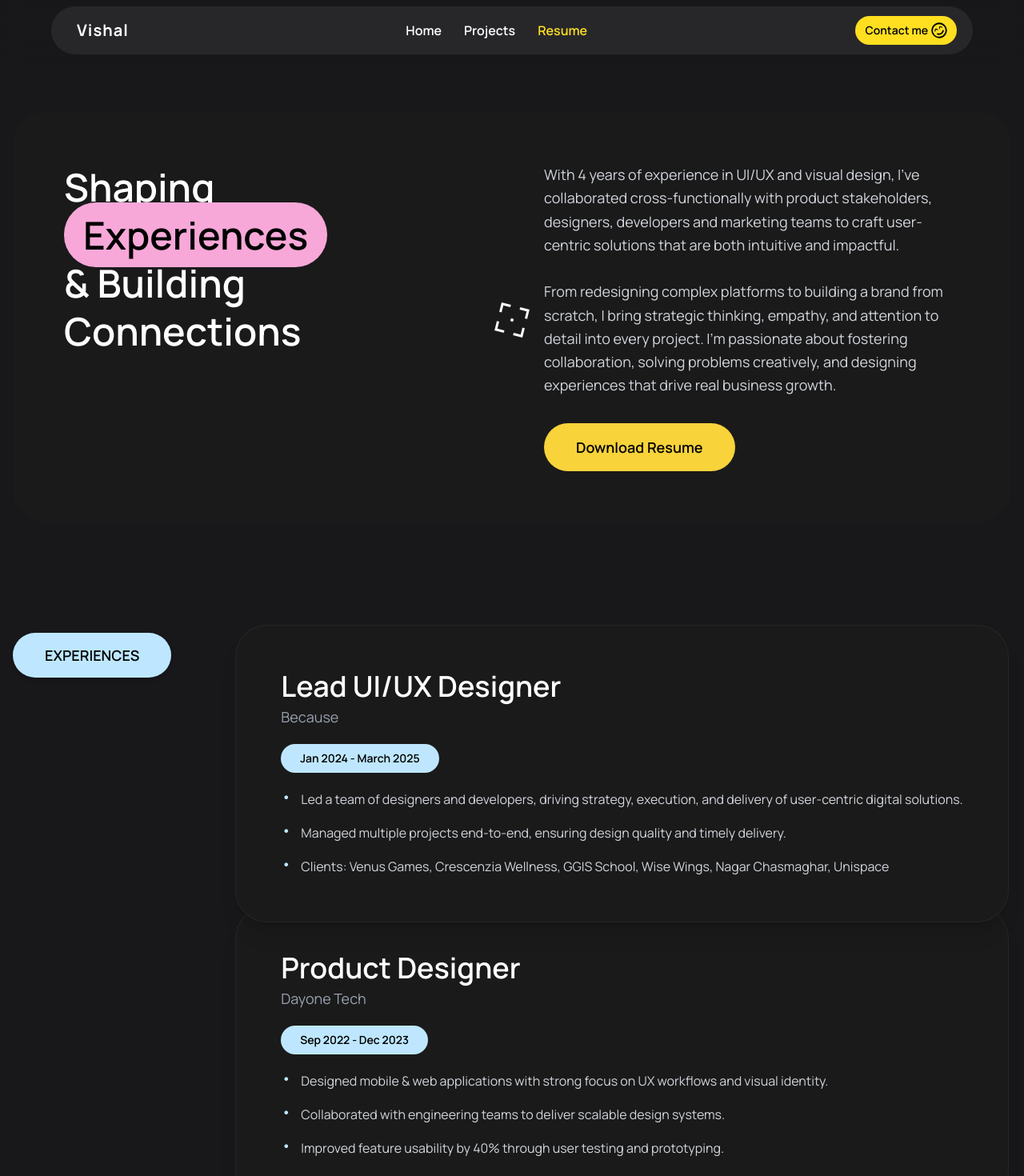
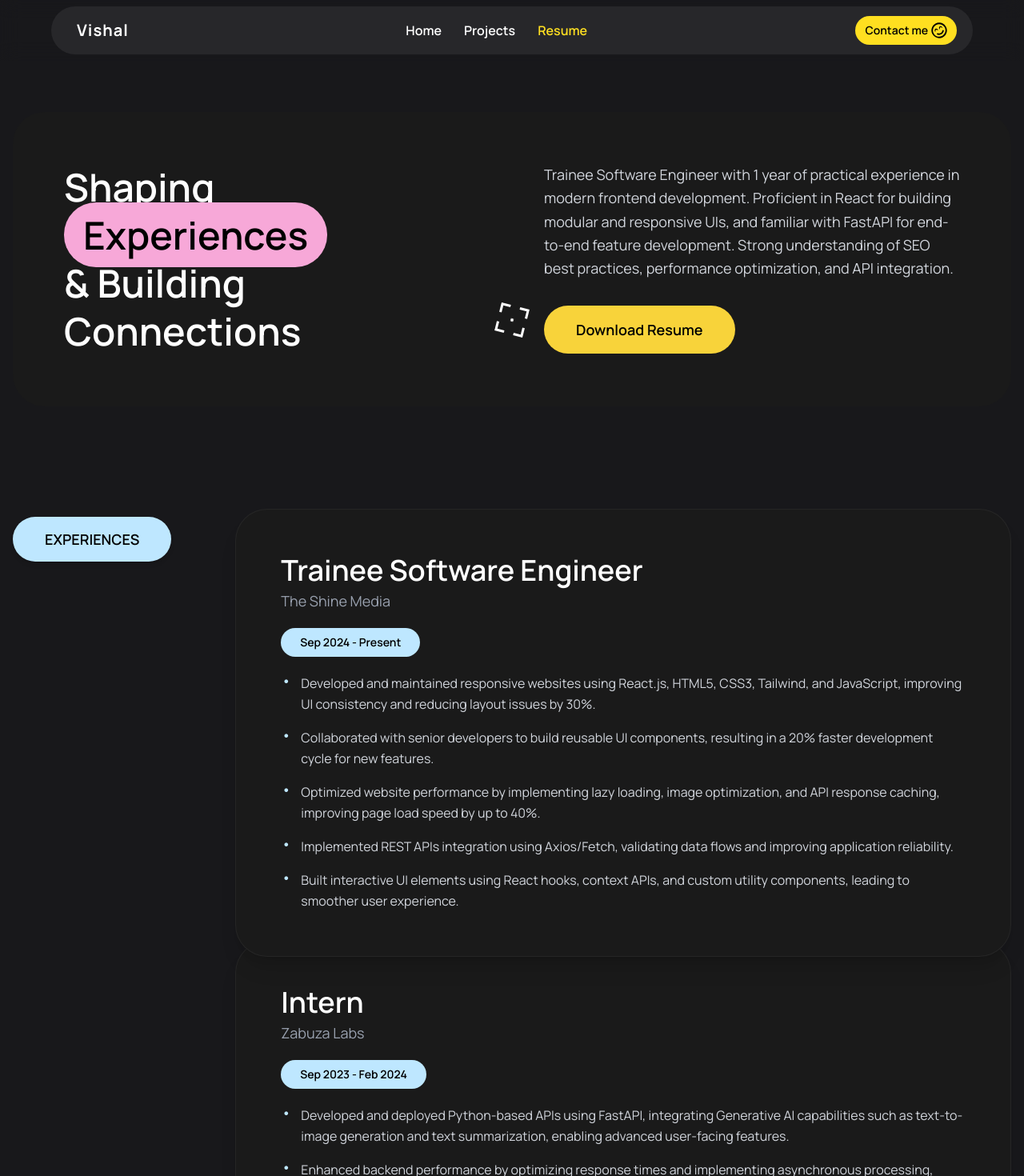
Before and after one commit to Vishalpatil0111/vishal_portfolio, a React (Vite) app: page /resume in a window 1280 px wide. Shown: the top 1470 px of the page at 80% size. Built offline with nearby package versions, Linux system fonts and the light colour scheme.

Commit message:
New update

```diff
--- a/src/components/Resume/ExpStack.jsx
+++ b/src/components/Resume/ExpStack.jsx
@@ -2,23 +2,29 @@ import { motion } from "framer-motion";
 
 const experiences = [
   {
-    role: "Lead UI/UX Designer",
-    company: "Because",
-    date: "Jan 2024 - March 2025",
+    role: "Trainee Software Engineer",
+    company: "The Shine Media",
+    date: "Sep 2024 - Present",
     points: [
-      "Led a team of designers and developers, driving strategy, execution, and delivery of user-centric digital solutions.",
-      "Managed multiple projects end-to-end, ensuring design quality and timely delivery.",
-      "Clients: Venus Games, Crescenzia Wellness, GGIS School, Wise Wings, Nagar Chasmaghar, Unispace",
+      "Developed and maintained responsive websites using React.js, HTML5, CSS3, Tailwind, and JavaScript, improving UI consistency and reducing layout issues by 30%.",
+
+      "Collaborated with senior developers to build reusable UI components, resulting in a 20% faster development cycle for new features.",
+
+      "Optimized website performance by implementing lazy loading, image optimization, and API response caching, improving page load speed by up to 40%.",
+
+      "Implemented REST APIs integration using Axios/Fetch, validating data flows and improving application reliability.",
+
+      "Built interactive UI elements using React hooks, context APIs, and custom utility components, leading to smoother user experience.",
     ],
   },
   {
-    role: "Product Designer",
-    company: "Dayone Tech",
-    date: "Sep 2022 - Dec 2023",
+    role: "Intern",
+    company: "Zabuza Labs",
+    date: "Sep 2023 - Feb 2024",
     points: [
-      "Designed mobile & web applications with strong focus on UX workflows and visual identity.",
-      "Collaborated with engineering teams to deliver scalable design systems.",
-      "Improved feature usability by 40% through user testing and prototyping.",
+      "Developed and deployed Python-based APIs using FastAPI, integrating Generative AI capabilities such as text-to-image generation and text summarization, enabling advanced user-facing features.",
+      "Enhanced backend performance by optimizing response times and implementing asynchronous processing, improving overall system scalability and reducing latency.",
+
     ],
   },
 ];
--- a/src/components/Resume/Experience.jsx
+++ b/src/components/Resume/Experience.jsx
@@ -1,6 +1,5 @@
 export default function ExperienceSection() {
   const openResume = () => {
-    // Opens in new tab
     window.open("/Vishal_Patil_CV.pdf", "_blank");
   };
 
@@ -13,7 +12,8 @@ export default function ExperienceSection() {
           rounded-[40px]
           p-8 md:p-16
           flex flex-col md:flex-row
-        gap-10 md:gap-20
+          items-center md:items-start
+          gap-12 md:gap-20
         "
       >
         {/* LEFT SIDE */}
@@ -23,25 +23,18 @@ export default function ExperienceSection() {
             <span className="bg-[#F7A8D8] text-black px-4 py-1 md:px-6 md:py-2 rounded-[40px]">
               Experiences
             </span>
-            <br />& Building Connections
+            <br /> & Building Connections
           </h1>
         </div>
 
         {/* RIGHT SIDE */}
         <div className="flex-1 text-gray-300 text-base md:text-lg leading-relaxed text-center md:text-left">
           <p>
-            With 4 years of experience in UI/UX and visual design, I’ve
-            collaborated cross-functionally with product stakeholders,
-            designers, developers and marketing teams to craft user-centric
-            solutions that are both intuitive and impactful.
-          </p>
-          <br />
-          <p>
-            From redesigning complex platforms to building a brand from scratch,
-            I bring strategic thinking, empathy, and attention to detail into
-            every project. I’m passionate about fostering collaboration, solving
-            problems creatively, and designing experiences that drive real
-            business growth.
+            Trainee Software Engineer with 1 year of practical experience in
+            modern frontend development. Proficient in React for building
+            modular and responsive UIs, and familiar with FastAPI for end-to-end
+            feature development. Strong understanding of SEO best practices,
+            performance optimization, and API integration.
           </p>
 
           {/* Button */}
@@ -57,11 +50,10 @@ export default function ExperienceSection() {
               text-base md:text-lg
               hover:scale-[1.03]
               transition
-              flex cursor-target items-center justify-center md:justify-start gap-2
+              flex items-center justify-center md:justify-start
             "
           >
             Download Resume
-
           </button>
         </div>
       </div>
```
Also changed, not shown: 1 other file (tests, documents, lock files or other folders). Lines whose indentation alone changed are shown as unchanged.
